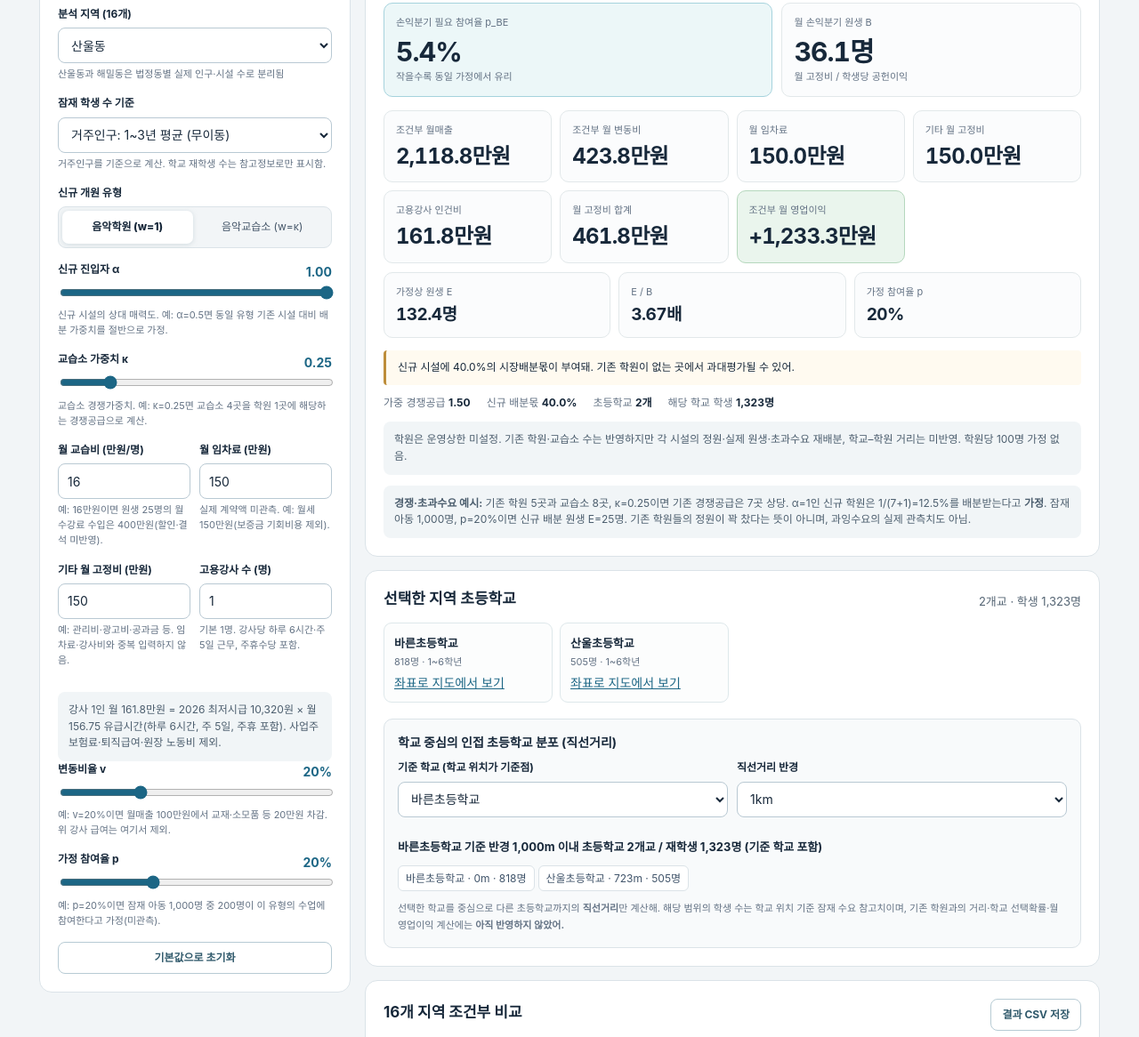
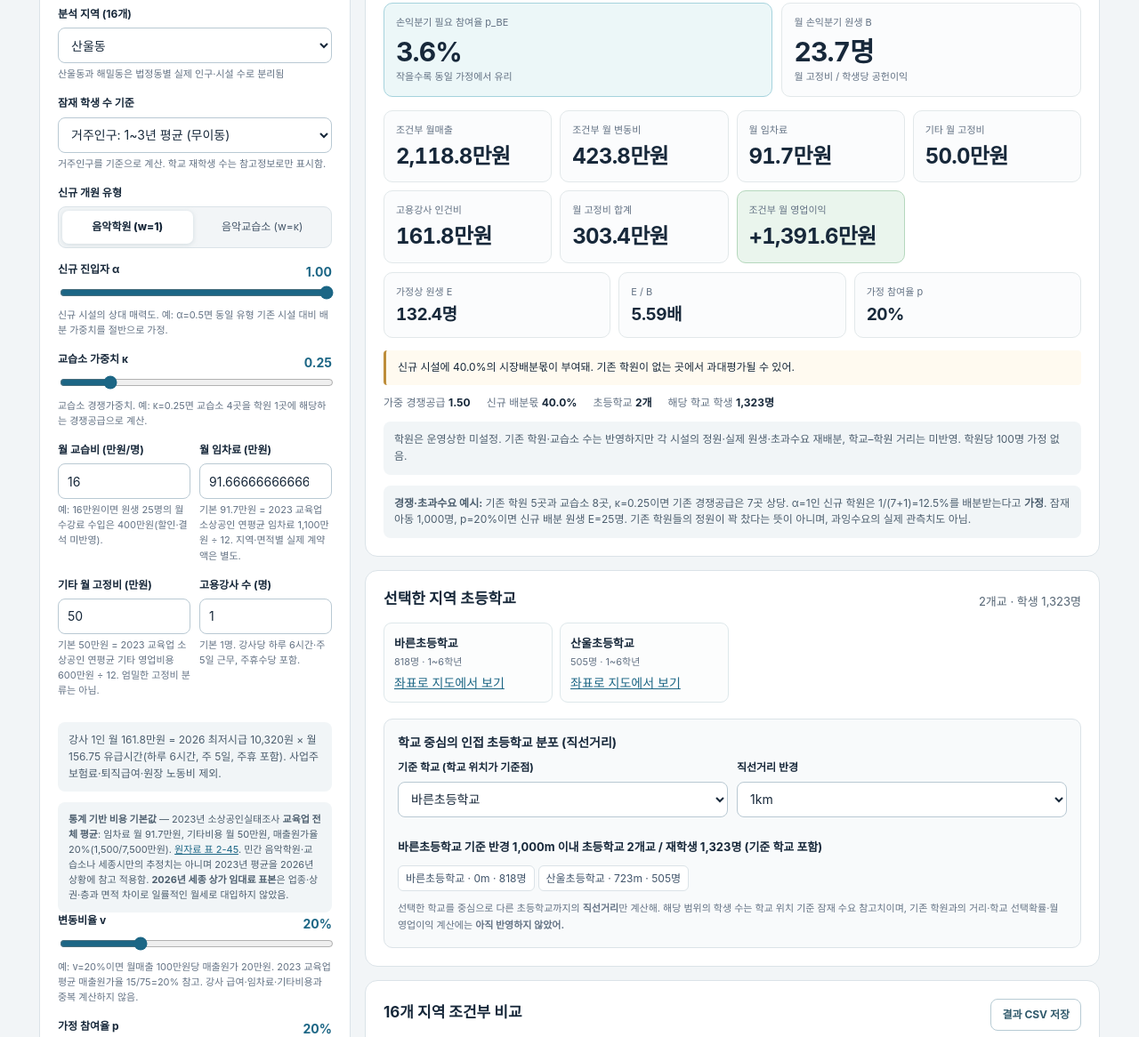
Before and after one commit to TaehoonKim85/taehoonkim85.github.io, a plain HTML site: page edumodel/index.html in a window 1280 px wide. Shown: the part 309-1475 px from the top of the page at 89% size. Drawn offline with Linux system fonts and the light colour scheme.

Commit message:
EduModel: replace arbitrary rent/overhead with official 2023 education small-business cost benchmarks

```diff
--- a/edumodel/index.html
+++ b/edumodel/index.html
@@ -19,10 +19,10 @@ header{background:#17283a;color:white;padding:24px max(16px,calc((100% - 1190px)
 <div class="field"><label>신규 개원 유형</label><div class="choice"><button type="button" id="btn-academy" aria-pressed="true">음악학원 (w=1)</button><button type="button" id="btn-studio" aria-pressed="false">음악교습소 (w=κ)</button></div></div>
 <div class="field"><div class="fieldhead"><label for="alpha">신규 진입자 α</label><b id="alpha-val">1.00</b></div><input id="alpha" type="range" min="0.5" max="1" step="0.05" value="1"><div class="help">신규 시설의 상대 매력도. 예: α=0.5면 동일 유형 기존 시설 대비 배분 가중치를 절반으로 가정.</div></div>
 <div class="field"><div class="fieldhead"><label for="kappa">교습소 가중치 κ</label><b id="kappa-val">0.25</b></div><input id="kappa" type="range" min="0.1" max="1" step="0.05" value="0.25"><div class="help">교습소 경쟁가중치. 예: κ=0.25면 교습소 4곳을 학원 1곳에 해당하는 경쟁공급으로 계산.</div></div>
-<div class="twocol"><div class="field"><label for="price">월 교습비 (만원/명)</label><input type="number" id="price" value="16" min="1" step="1"><div class="help">예: 16만원이면 원생 25명의 월 수강료 수입은 400만원(할인·결석 미반영).</div></div><div class="field"><label for="rent">월 임차료 (만원)</label><input type="number" id="rent" value="150" min="0" step="10"><div class="help">실제 계약액 미관측. 예: 월세 150만원(보증금 기회비용 제외).</div></div></div>
-<div class="twocol"><div class="field"><label for="other">기타 월 고정비 (만원)</label><input type="number" id="other" value="150" min="0" step="10"><div class="help">예: 관리비·광고비·공과금 등. 임차료·강사비와 중복 입력하지 않음.</div></div><div class="field" id="instructor-setting"><label for="instructors">고용강사 수 (명)</label><input type="number" id="instructors" value="1" min="0" max="30" step="1"><div class="help">기본 1명. 강사당 하루 6시간·주 5일 근무, 주휴수당 포함.</div></div></div>
-<div class="data-note" id="wage-note">2026년 최저시급 10,320원 · 하루 6시간 × 주 5일 · 월 환산 156.75 유급시간(주휴 포함) → 강사 1인 월 161.8만원. 고용주 보험료·퇴직급여·원장 노동비는 제외.</div>
-<div class="field"><div class="fieldhead"><label for="variable">변동비율 v</label><b id="variable-val">20%</b></div><input type="range" id="variable" min="0" max="70" value="20" step="5"><div class="help">예: v=20%이면 월매출 100만원에서 교재·소모품 등 20만원 차감. 위 강사 급여는 여기서 제외.</div></div>
+<div class="twocol"><div class="field"><label for="price">월 교습비 (만원/명)</label><input type="number" id="price" value="16" min="1" step="1"><div class="help">예: 16만원이면 원생 25명의 월 수강료 수입은 400만원(할인·결석 미반영).</div></div><div class="field"><label for="rent">월 임차료 (만원)</label><input type="number" id="rent" value="91.67" min="0" step="0.1"><div class="help">기본 91.7만원 = 2023 교육업 소상공인 연평균 임차료 1,100만원 ÷ 12. 지역·면적별 실제 계약액은 별도.</div></div></div>
+<div class="twocol"><div class="field"><label for="other">기타 월 고정비 (만원)</label><input type="number" id="other" value="50" min="0" step="1"><div class="help">기본 50만원 = 2023 교육업 소상공인 연평균 기타 영업비용 600만원 ÷ 12. 엄밀한 고정비 분류는 아님.</div></div><div class="field" id="instructor-setting"><label for="instructors">고용강사 수 (명)</label><input type="number" id="instructors" value="1" min="0" max="30" step="1"><div class="help">기본 1명. 강사당 하루 6시간·주 5일 근무, 주휴수당 포함.</div></div></div>
+<div class="data-note" id="wage-note">2026년 최저시급 10,320원 · 하루 6시간 × 주 5일 · 월 환산 156.75 유급시간(주휴 포함) → 강사 1인 월 161.8만원. 고용주 보험료·퇴직급여·원장 노동비는 제외.</div><div class="data-note" style="font-size:11px"><b>통계 기반 비용 기본값</b> — 2023년 소상공인실태조사 <b>교육업 전체 평균</b>: 임차료 월 91.7만원, 기타비용 월 50만원, 매출원가율 20%(1,500/7,500만원). <a target="_blank" rel="noopener noreferrer" href="https://www.mss.go.kr/cmm/fms/FileDown.do?atchFileId=FILE_000000001008674&amp;fileSn=1">원자료 표 2-45</a>. 민간 음악학원·교습소나 세종시만의 추정치는 아니며 2023년 평균을 2026년 상황에 참고 적용함. <b>2026년 세종 상가 임대료 표본</b>은 업종·상권·층과 면적 차이로 일률적인 월세로 대입하지 않았음.</div>
+<div class="field"><div class="fieldhead"><label for="variable">변동비율 v</label><b id="variable-val">20%</b></div><input type="range" id="variable" min="0" max="70" value="20" step="5"><div class="help">예: v=20%이면 월매출 100만원당 매출원가 20만원. 2023 교육업 평균 매출원가율 15/75=20% 참고. 강사 급여·임차료·기타비용과 중복 계산하지 않음.</div></div>
 <div class="field"><div class="fieldhead"><label for="participation">가정 참여율 p</label><b id="participation-val">20%</b></div><input type="range" id="participation" min="5" max="50" value="20" step="1"><div class="help">예: p=20%이면 잠재 아동 1,000명 중 200명이 이 유형의 수업에 참여한다고 가정(미관측).</div></div>
 <div class="field" id="studio-setting"><label for="capacity">신규 교습소 월 등록 운영상한 (명)</label><input type="number" id="capacity" value="25" min="1" max="200" step="1"><div class="help">신규 교습소만의 가상 운영상한. 예: 25명은 실제 재원생 수나 법정 정원이 아님.</div></div>
 <button type="button" id="reset" class="smallbtn" style="width:100%">기본값으로 초기화</button></aside>
@@ -46,7 +46,7 @@ header{background:#17283a;color:white;padding:24px max(16px,calc((100% - 1190px)
 <script>
 'use strict';const RD=JSON.parse(document.getElementById('regional-data').textContent);const SD=JSON.parse(document.getElementById('school-data').textContent);const $=x=>document.getElementById(x);let entrant='academy',rows=[];
 const WAGE_2026=10320,DAILY_HOURS=6,WEEKLY_DAYS=5,MONTHLY_PAID_HOURS=209*(DAILY_HOURS/8),INSTRUCTOR_WAGE_10000=WAGE_2026*MONTHLY_PAID_HOURS/10000;
-let costConfig={academy:{rent:150,other:150,instructors:1},studio:{rent:100,other:50,instructors:0}};
+const NATIONAL_EDUCATION_RENT_2023=1100/12, NATIONAL_EDUCATION_OTHER_2023=600/12;let costConfig={academy:{rent:NATIONAL_EDUCATION_RENT_2023,other:NATIONAL_EDUCATION_OTHER_2023,instructors:1},studio:{rent:NATIONAL_EDUCATION_RENT_2023,other:NATIONAL_EDUCATION_OTHER_2023,instructors:0}};
 function saveCostState(){costConfig[entrant]={rent:fval('rent'),other:fval('other'),instructors:fval('instructors')};}
 function restoreCostState(){const c=costConfig[entrant];$('rent').value=c.rent;$('other').value=c.other;$('instructors').value=c.instructors;}
 const fmt=(x,n=1)=>Number(x).toLocaleString('ko-KR',{minimumFractionDigits:n,maximumFractionDigits:n});const nfmt=x=>fmt(x,0);const fval=id=>Number($(id).value);
@@ -89,5 +89,5 @@ function updateGeoRadius(){const current=SD.find(s=>s.school_name===$('anchor-sc
 }
 
 $('anchor-school').addEventListener('change',updateGeoRadius);$('school-radius').addEventListener('change',updateGeoRadius);
-['region','basis'].forEach(id=>$(id).addEventListener('change',update));['alpha','kappa','price','rent','other','instructors','variable','participation','capacity'].forEach(id=>{ $(id).addEventListener('input',update);$(id).addEventListener('change',update) });$('btn-academy').addEventListener('click',()=>{if(entrant!=='academy'){saveCostState();entrant='academy';restoreCostState();}update()});$('btn-studio').addEventListener('click',()=>{if(entrant!=='studio'){saveCostState();entrant='studio';restoreCostState();}update()});$('export').addEventListener('click',download);$('reset').addEventListener('click',()=>{entrant='academy';$('region').value='산울동';$('basis').value='future';$('alpha').value=1;$('kappa').value=.25;$('price').value=16;costConfig={academy:{rent:150,other:150,instructors:1},studio:{rent:100,other:50,instructors:0}};restoreCostState();$('variable').value=20;$('participation').value=20;$('capacity').value=25;update()});update();
+['region','basis'].forEach(id=>$(id).addEventListener('change',update));['alpha','kappa','price','rent','other','instructors','variable','participation','capacity'].forEach(id=>{ $(id).addEventListener('input',update);$(id).addEventListener('change',update) });$('btn-academy').addEventListener('click',()=>{if(entrant!=='academy'){saveCostState();entrant='academy';restoreCostState();}update()});$('btn-studio').addEventListener('click',()=>{if(entrant!=='studio'){saveCostState();entrant='studio';restoreCostState();}update()});$('export').addEventListener('click',download);$('reset').addEventListener('click',()=>{entrant='academy';$('region').value='산울동';$('basis').value='future';$('alpha').value=1;$('kappa').value=.25;$('price').value=16;costConfig={academy:{rent:NATIONAL_EDUCATION_RENT_2023,other:NATIONAL_EDUCATION_OTHER_2023,instructors:1},studio:{rent:NATIONAL_EDUCATION_RENT_2023,other:NATIONAL_EDUCATION_OTHER_2023,instructors:0}};restoreCostState();$('variable').value=20;$('participation').value=20;$('capacity').value=25;update()});restoreCostState();update();
 </script></body></html>
```
